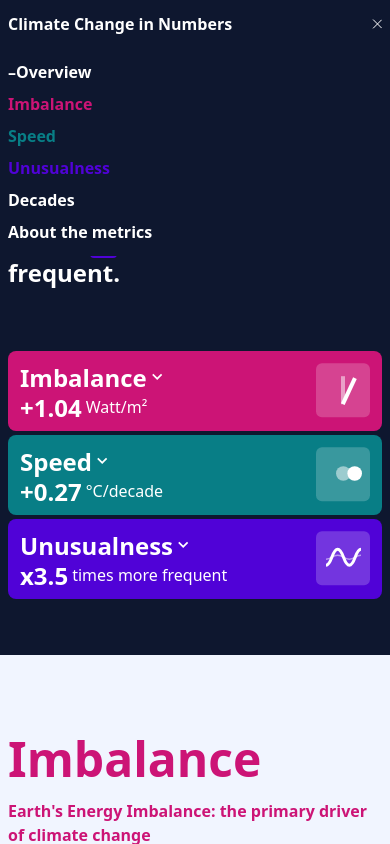
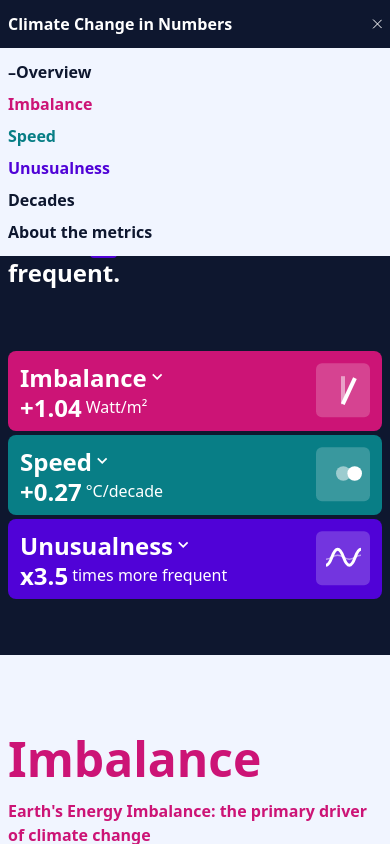
Before and after one commit to ucl-climate-action-unit/climate-risk-metrics, a React (Create React App) app: page / in a window 390 px wide. Both pictures are taken after a click on the element 374 px from the left and 24 px from the top of the page. Shown: the top 844 px of the page. Built offline with nearby package versions, Linux system fonts and the light colour scheme.

Commit message:
Fix color and background color in MenuMobile and MenuItem

```diff
--- a/src/components/MenuItem.jsx
+++ b/src/components/MenuItem.jsx
@@ -14,7 +14,7 @@ export function MenuItem({ id, label, closeMenu }) {
           ? 'text-STC'
           : id === 'UWI'
           ? 'text-UWI'
-          : 'md:text-dark text-white'
+          : 'text-dark'
       }`}
       spy={true}
       to={id}
--- a/src/components/MenuMobile.jsx
+++ b/src/components/MenuMobile.jsx
@@ -4,21 +4,21 @@ import intro from '../data/fixed_content.json'
 import { BurgerMenuSVG, CloseSVG } from '../icons'
 import { MENU_SECTIONS } from '../utils/ids'
 
-export function MenuMobile({}) {
+export function MenuMobile() {
   const [isOpen, setIsOpen] = useState(false)
   return (
-    <div className="md:hidden bg-dark text-white fixed w-full">
+    <div className="md:hidden bg-dark text-white fixed w-full z-10">
       <div className="z-50 flex justify-between items-center px-2">
-        <h1 className="py-3 text-base font-bold">{intro.page_title}</h1>
+        <h1 className="py-3 text-base font-bold">{intro.page_title} </h1>
         <div onClick={() => setIsOpen(!isOpen)}>{!isOpen ? <BurgerMenuSVG /> : <CloseSVG />}</div>
       </div>
       <div
         className={`duration-700 -z-10 py-3 fixed top-12 ${
           isOpen ? 'h-52 opacity-100' : 'h-0 opacity-0'
-        } w-full bg-dark`}
+        } w-full bg-light`}
       >
         {isOpen && (
-          <div className="px-2 flex flex-col gap-2 -z-10">
+          <div className="px-2 flex flex-col gap-2 -z-10 ">
             {MENU_SECTIONS.map((section) => {
               return (
                 <MenuItem
```
